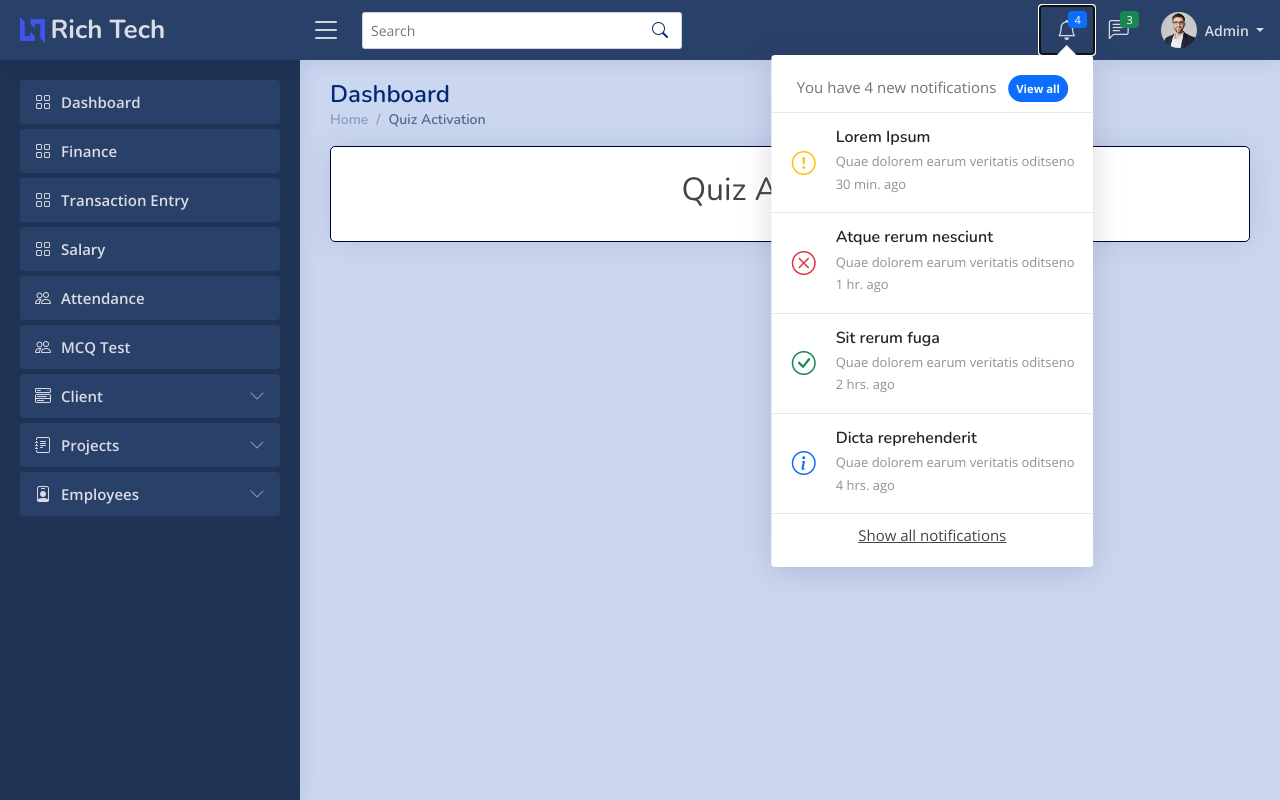
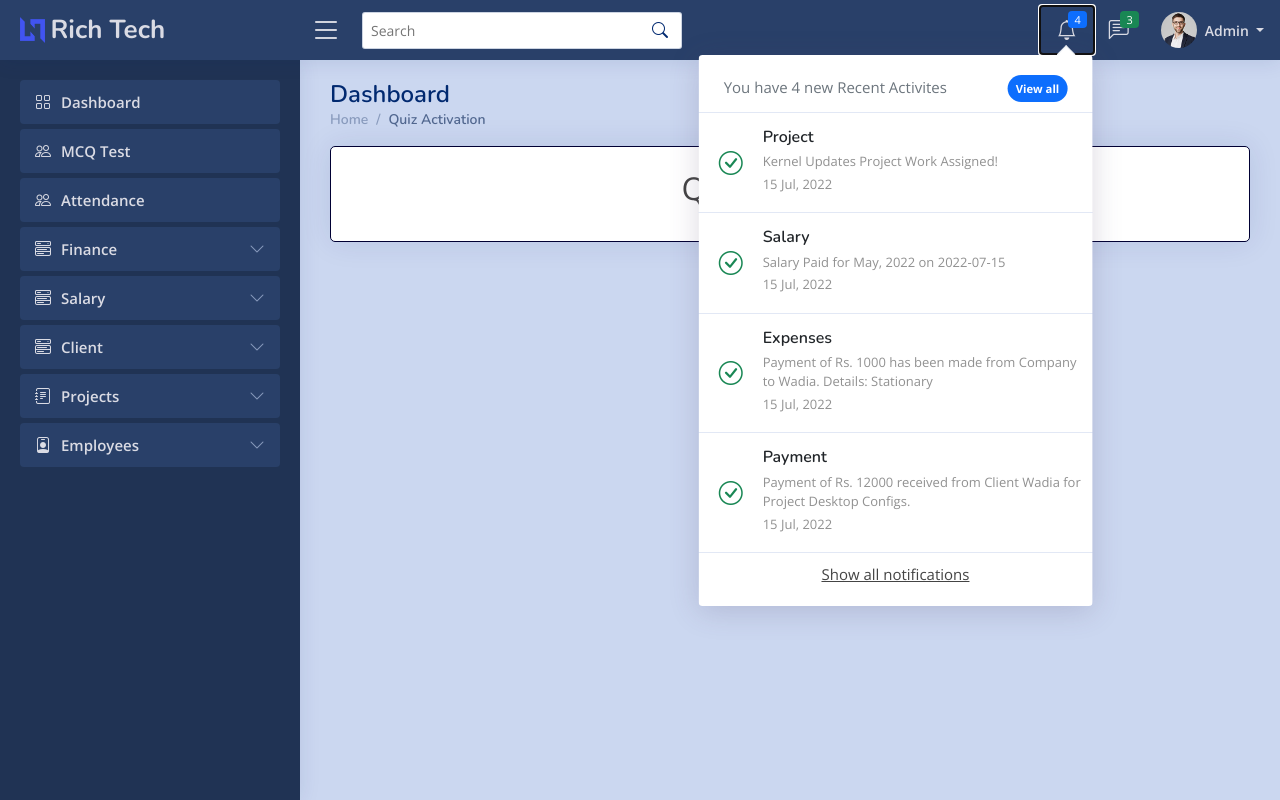
Before and after one commit to ItsAge9633/Company-System, a PHP site: page /MCQ/activated.php in a window 1280 px wide, after a click that opens the changed part. Run offline with PHP 8.4, Linux system fonts and the light colour scheme; the visitor is signed in with stand-in values (Sample User, id 1); data comes from the database, SQL or seed files in the repository; data that the repository does not hold is empty; some libraries are stand-ins or nearby versions.

Commit message:
Added Data

```diff
--- a/MCQ/imports/nav-admin.php
+++ b/MCQ/imports/nav-admin.php
@@ -1,3 +1,4 @@
+
   <!-- ======= Header ======= -->
   <header id="header" class="header fixed-top d-flex align-items-center">
 
@@ -29,69 +30,49 @@
 
           <a class="nav-link nav-icon" href="#" data-bs-toggle="dropdown">
             <i class="bi bi-bell"></i>
-            <span class="badge bg-primary badge-number">4</span>
+            <span class="badge bg-primary badge-number">
+
+              <?php
+                include '../imports/config.php';
+
+                $sql_query = "SELECT * FROM notift WHERE euid='admin' ORDER BY id DESC LIMIT 4;";
+                $result = mysqli_query($conn,$sql_query);
+                $count = mysqli_num_rows($result);
+                echo $count;
+              ?>
+
+            </span>
           </a><!-- End Notification Icon -->
 
           <ul class="dropdown-menu dropdown-menu-end dropdown-menu-arrow notifications">
             <li class="dropdown-header">
-              You have 4 new notifications
+              <?php
+                echo "You have $count new Recent Activites &emsp;&emsp;&emsp;";
+              ?>
               <a href="#"><span class="badge rounded-pill bg-primary p-2 ms-2">View all</span></a>
             </li>
             <li>
               <hr class="dropdown-divider">
             </li>
 
-            <li class="notification-item">
-              <i class="bi bi-exclamation-circle text-warning"></i>
-              <div>
-                <h4>Lorem Ipsum</h4>
-                <p>Quae dolorem earum veritatis oditseno</p>
-                <p>30 min. ago</p>
-              </div>
-            </li>
+            <?php
 
-            <li>
-              <hr class="dropdown-divider">
-            </li>
+              $sql_query = "SELECT * FROM notift WHERE euid='admin' ORDER BY id DESC LIMIT 4;";
+              $result = mysqli_query($conn,$sql_query);
+              while($row = mysqli_fetch_assoc($result)){
+                echo '<li class="notification-item">
+                <i class="bi bi-check-circle text-success"></i>';
+                echo '<div><h4>'.$row['ttype'].'</h4>';
+                echo '<p class="notification-text">'.$row['nmsg'].'</p>';
+                $newdate = date("d M, Y", strtotime($row['ddate']));
+                echo '<p class="notification-text">'.$newdate.'</p>';
+                echo '</li></div>';
 
-            <li class="notification-item">
-              <i class="bi bi-x-circle text-danger"></i>
-              <div>
-                <h4>Atque rerum nesciunt</h4>
-                <p>Quae dolorem earum veritatis oditseno</p>
-                <p>1 hr. ago</p>
-              </div>
-            </li>
+                echo '<li><hr class="dropdown-divider"></li>';
+              }
 
-            <li>
-              <hr class="dropdown-divider">
-            </li>
+            ?>
 
-            <li class="notification-item">
-              <i class="bi bi-check-circle text-success"></i>
-              <div>
-                <h4>Sit rerum fuga</h4>
-                <p>Quae dolorem earum veritatis oditseno</p>
-                <p>2 hrs. ago</p>
-              </div>
-            </li>
-
-            <li>
-              <hr class="dropdown-divider">
-            </li>
-
-            <li class="notification-item">
-              <i class="bi bi-info-circle text-primary"></i>
-              <div>
-                <h4>Dicta reprehenderit</h4>
-                <p>Quae dolorem earum veritatis oditseno</p>
-                <p>4 hrs. ago</p>
-              </div>
-            </li>
-
-            <li>
-              <hr class="dropdown-divider">
-            </li>
             <li class="dropdown-footer">
               <a href="#">Show all notifications</a>
             </li>
@@ -240,27 +221,13 @@
       </li><!-- End Dashboard Nav -->
 
       <li class="nav-item">
-        <a class="nav-link " href="../admin/finance.php">
-          <i class="bi bi-grid"></i>
-          <span>Finance</span>
+        <a class="nav-link " href="../MCQ/dashboard.php">
+          <i class="bi bi-people"></i>
+          <span>MCQ Test</span>
         </a>
-      </li><!-- End Finance Dashboard Nav -->
+      </li>
 
-      <li class="nav-item">
-        <a class="nav-link " href="../admin/transaction.php">
-        <i class="bi bi-grid"></i>
-        <span>Transaction Entry</span>
-        </a>
-      </li><!-- End Finance Nav -->
-
-      <li class="nav-item">
-        <a class="nav-link " href="../admin/allsalary.php">
-        <i class="bi bi-grid"></i>
-        <span>Salary</span>
-        </a>
-      </li><!-- End Salary Nav -->
-
-      <li class="nav-item">
+            <li class="nav-item">
         <a class="nav-link " href="../admin/attendance.php">
           <i class="bi bi-people"></i>
           <span>Attendance</span>
@@ -268,11 +235,48 @@
       </li>
 
       <li class="nav-item">
-        <a class="nav-link " href="dashboard.php">
-          <i class="bi bi-people"></i>
-          <span>MCQ Test</span>
+        <a class="nav-link collapsed" data-bs-target="#finance-nav" data-bs-toggle="collapse" href="#">
+          <i class="bi bi-menu-button-wide"></i><span>Finance</span><i class="bi bi-chevron-down ms-auto"></i>
         </a>
+        <ul id="finance-nav" class="nav-content collapse " data-bs-parent="#sidebar-nav">
+
+        <li>
+            <a href="../admin/finance.php">
+              <i class="bi bi-circle"></i><span>Dashboard</span>
+            </a>
+          </li>
+
+          <li>
+            <a href="../admin/transaction.php">
+              <i class="bi bi-circle"></i><span>Transaction Entry</span>
+            </a>
+          </li>
+          </ul>
       </li>
+
+
+
+
+      <li class="nav-item">
+        <a class="nav-link collapsed" data-bs-target="#salary-nav" data-bs-toggle="collapse" href="#">
+          <i class="bi bi-menu-button-wide"></i><span>Salary</span><i class="bi bi-chevron-down ms-auto"></i>
+        </a>
+        <ul id="salary-nav" class="nav-content collapse " data-bs-parent="#sidebar-nav">
+
+        <li>
+            <a href="../admin/allsalary.php">
+              <i class="bi bi-circle"></i><span>View Salary</span>
+            </a>
+          </li>
+
+          <li>
+            <a href="../admin/salpayment.php">
+              <i class="bi bi-circle"></i><span>Salary Payment</span>
+            </a>
+          </li>
+          </ul>
+      </li>
+    <!-- End Salary Nav -->
 
       <li class="nav-item">
         <a class="nav-link collapsed" data-bs-target="#client-nav" data-bs-toggle="collapse" href="#">
@@ -308,13 +312,18 @@
         </a>
         <ul id="projects-nav" class="nav-content collapse " data-bs-parent="#sidebar-nav">
           <li>
-            <a href="assign.php">
+            <a href="../admin/assign.php">
               <i class="bi bi-circle"></i><span>Assign Work</span>
             </a>
           </li>
           <li>
-            <a href="change_status.php">
+            <a href="../admin/change_status.php">
               <i class="bi bi-circle"></i><span>Update Status</span>
+            </a>
+          </li>
+          <li>
+            <a href="../admin/project_report.php">
+              <i class="bi bi-circle"></i><span>Project Report</span>
             </a>
           </li>
         </ul>
@@ -326,22 +335,23 @@
         </a>
         <ul id="employees-nav" class="nav-content collapse " data-bs-parent="#sidebar-nav">
         <li>
-            <a href="addEmployee.php">
+            <a href="../admin/addEmployee.php">
               <i class="bi bi-circle"></i><span>Add Employee</span>
             </a>
           </li>
           <li>
-            <a href="all_emp.php">
+            <a href="../admin/all_emp.php">
               <i class="bi bi-circle"></i><span>All Employees</span>
             </a>
           </li>
           <li>
-            <a href="browse_emp.php">
+            <a href="../admin/browse_emp.php">
               <i class="bi bi-circle"></i><span>Browse Employee</span>
             </a>
           </li>
         </ul>
       </li><!-- End Tables Nav -->
+    </ul>
   </aside><!-- End Sidebar-->
 
   <a href="#" class="back-to-top d-flex align-items-center justify-content-center"><i class="bi bi-arrow-up-short"></i></a>
--- a/admin/addEmployee.php
+++ b/admin/addEmployee.php
@@ -106,13 +106,13 @@
 
              <div class="col-6">
                 <label for="yourPassword" class="form-label">Password</label>
-                <input type="password" class="form-control" required="" id="password" name="pwd"/>
+                <input type="password" class="form-control" required="" id="password" pattern="(?=.*\d)(?=.*[a-z])(?=.*[A-Z]).{8,}" title="Must contain at least one number and one uppercase and lowercase letter, and at least 8 or more characters" name="pwd"/>
                 <div class="invalid-feedback">Please enter your password!</div>
             </div>
 
             <div class="col-6">
                 <label for="yourPassword" class="form-label"> Re-type Password</label>
-                <input type="password" class="form-control" required="" id="repassword" name="repwd"/>
+                <input type="password" class="form-control" required="" id="repassword" pattern="(?=.*\d)(?=.*[a-z])(?=.*[A-Z]).{8,}" title="Must contain at least one number and one uppercase and lowercase letter, and at least 8 or more characters" name="repwd"/>
                 <div class="invalid-feedback">Please enter your password!</div>
             </div>
 
--- a/admin/change_status.php
+++ b/admin/change_status.php
@@ -271,12 +271,12 @@
                         ?>
                     <form action="" method="post">
                         <div class="row">
-                            <div class="col-md-12">
+                            <div class="col-md-6">
                                 <?php
                                     echo '<input type="hidden" class="form-control" name="cid" id="cid" value="'.$cid.'"><br>';
                                     ?>
                                 <label for="cdate" class="form-label">Completed date</label>
-                                <input type="text" class="form-control" name="cdate" id="cdate" placeholder="yyyy-m-d format"><br>
+                                <input type="date" class="form-control" name="cdate" id="cdate" placeholder="yyyy-m-d format"><br>
                                 <label for="ccharges" class="form-label">Charges in Number</label>
                                 <input type="text" class="form-control" name="ccharges" id="ccharges"><br>
                                 <center><input type="submit" class="btn btn-outline-success" value="Submit" name="compsubmit"></center>
```
Also changed, not shown: admin/add_cli.php (+6 -12 lines), admin/invoice-client.php (+13 -13 lines), admin/invoice-salary.php (+14 -14 lines), employee/emp-pass.php (added, +39 -0 lines), employee/save.php (+8 -5 lines), employee/users-profile.php (+4 -4 lines), Database Backup/autoclick-parsedData.sql (renamed from autoclick-parsedData.sql), Database Backup/autoclick.sql (added), autoclick.sql.
